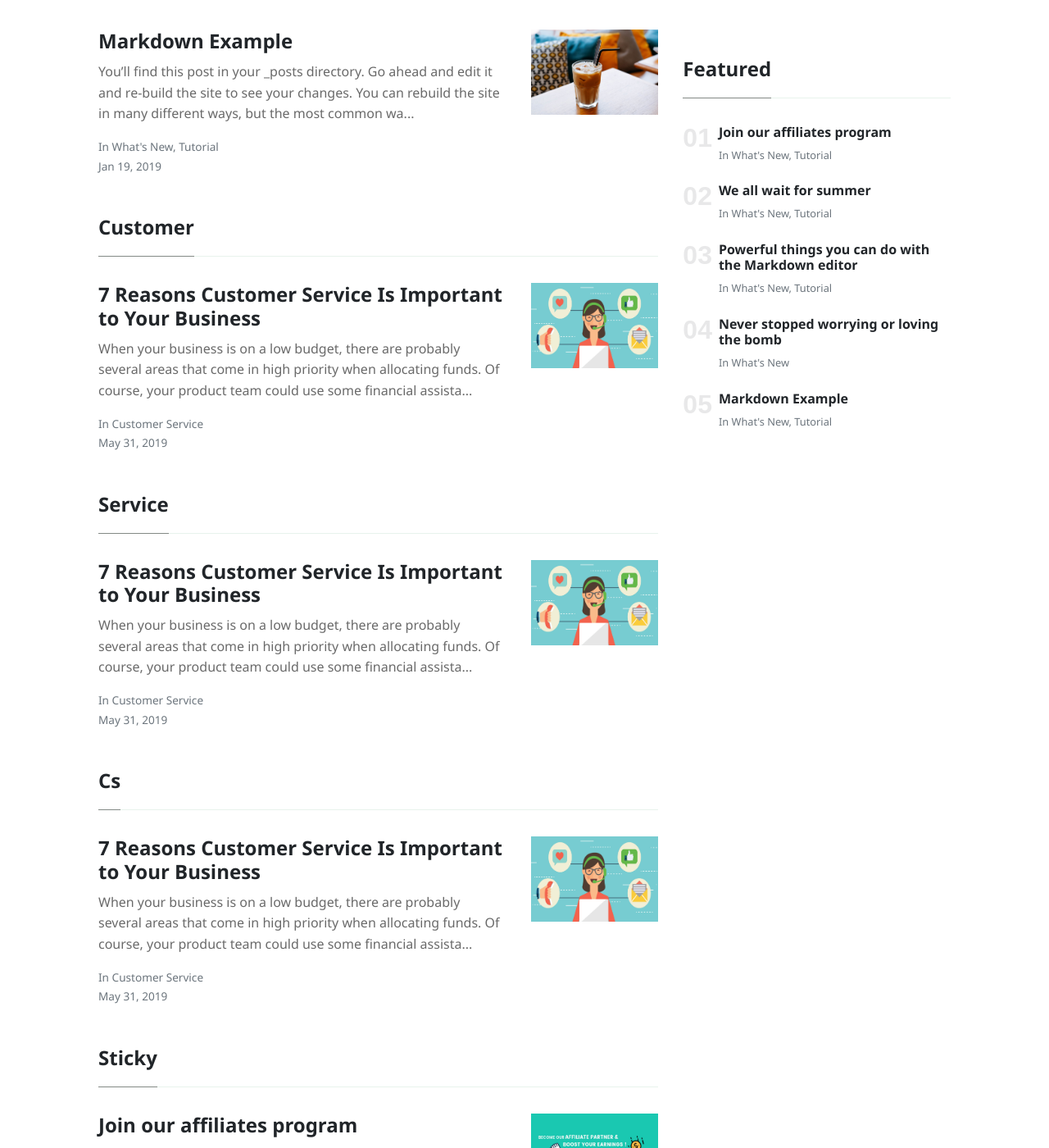
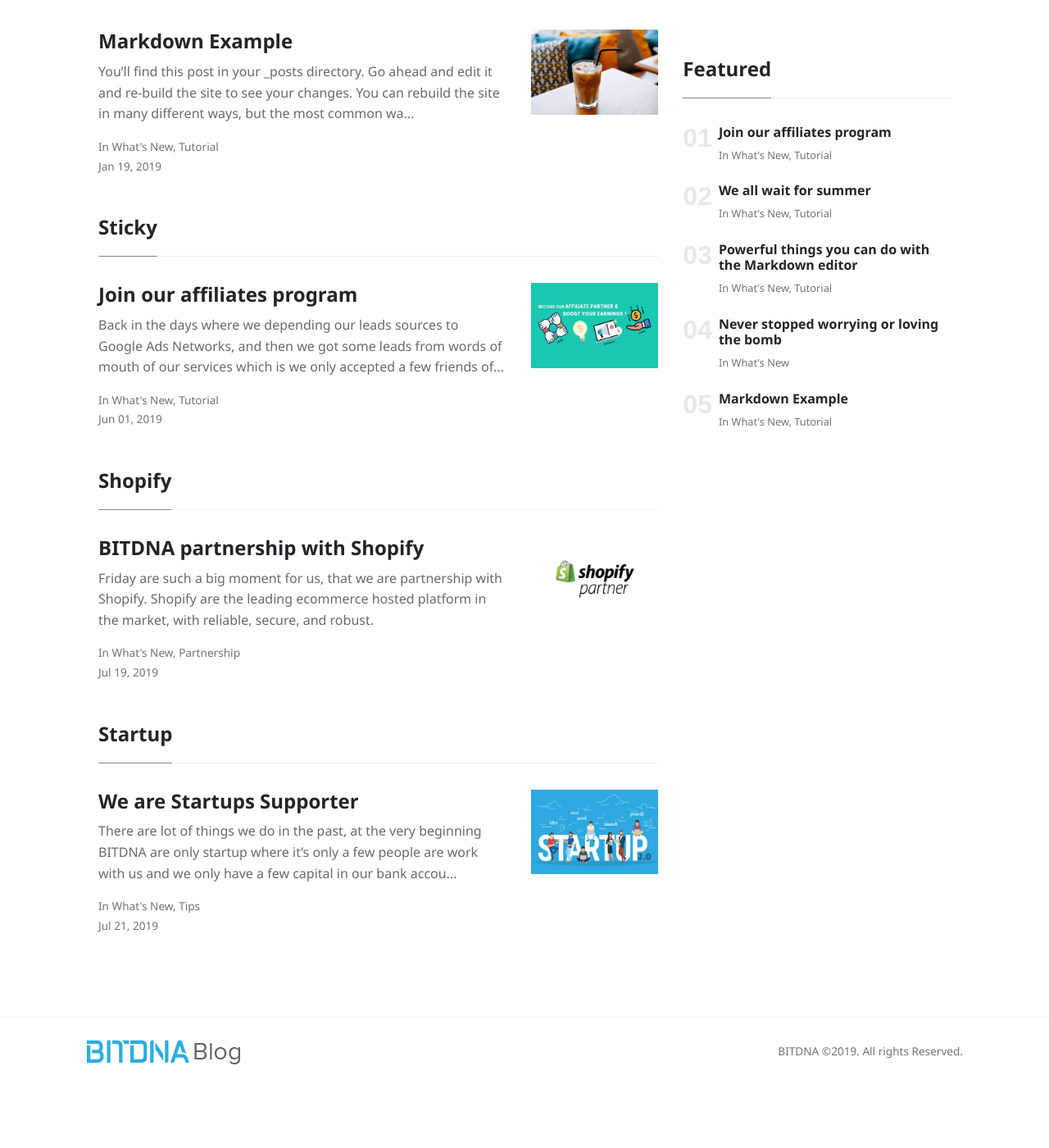
Before and after one commit to bit-dna/bitdnablog, a Jekyll site: the page built from _pages/tags.html, in a window 1280 px wide and 1400 px high, scrolled down 1128 px. Shown: the whole window at 82% size. Built offline with Jekyll 4.4.1, drawn with Linux system fonts in a browser that asks for light colours; nearby versions of some CDN libraries; after the commit the page ends 2451 px from its top, so only the background shows below that.

Commit message:
fix some

```diff
--- a/_posts/2019-05-31-7-reasons-customer-service-is-important-to-your-business.md
+++ b/_posts/2019-05-31-7-reasons-customer-service-is-important-to-your-business.md
@@ -4,7 +4,6 @@ title:  "7 Reasons Customer Service Is Important to Your Business"
 author: anastasia
 categories: [ customer service ]
 image: assets/images/img/7reasonscustomerserviceisimportanttoyourbusiness.jpg
-tags: [customer, service, cs]
 ---
 When your business is on a low budget, there are probably several areas that come in high priority when allocating funds. Of course, your product team could use some financial assistance. Marketing -- especially advertising -- could always use a little padding.
 
```
Also changed, not shown: _posts/2019-01-19-markup-example.md (+1 -1 lines), _posts/2019-01-22-never-stopped-worrying-never-loved-bomb.md (+1 -1 lines).
